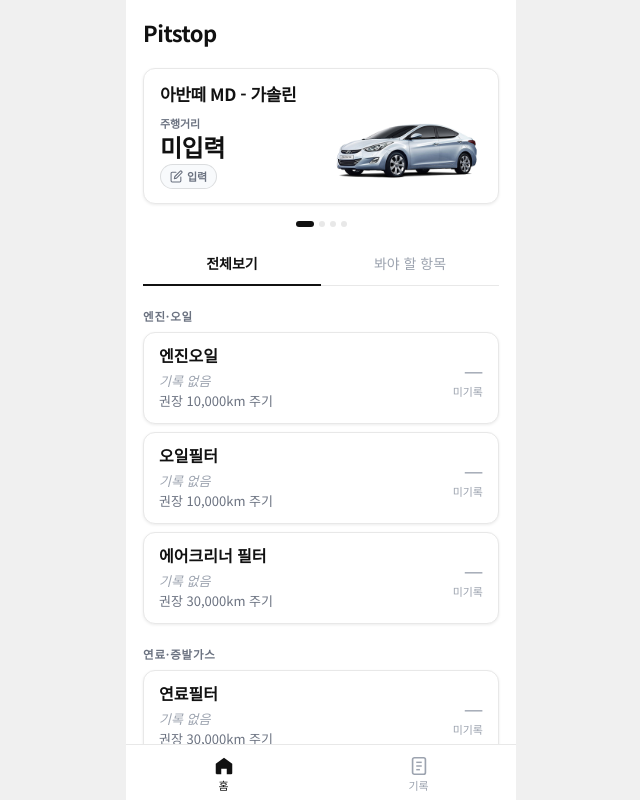
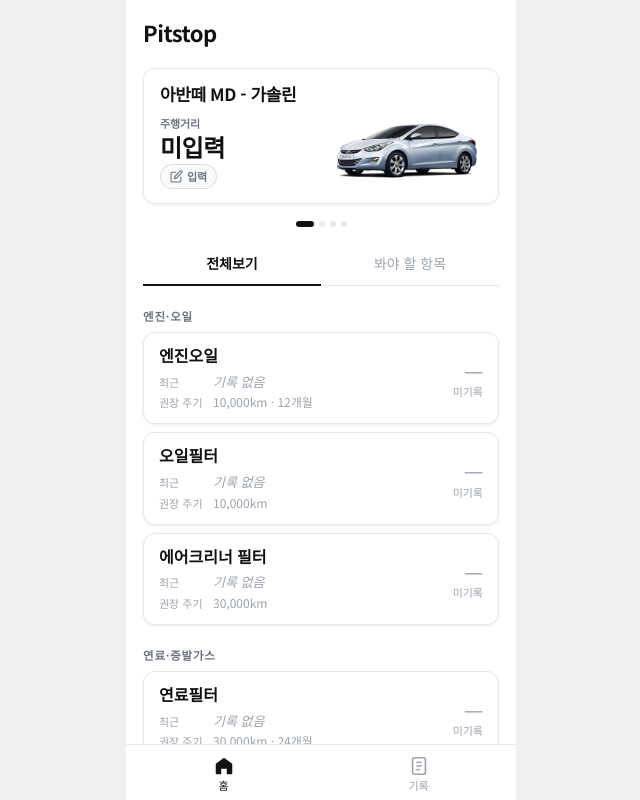
Before and after one commit to jchyng/pitstop-pwa, a Next.js app: page / in a window 1280 px wide. Shown: the top 800 px of the page, without its empty margins (319-959 px from the left). Built offline with nearby package versions, Linux system fonts and the light colour scheme.

Commit message:
feat(card): 소모품 카드 info row 개편 — 최근·다음·권장 주기 구조화
buildRecentValue·buildNextValue·buildIntervalValue로 분리,
최근/다음/권장 주기 라벨 행으로 표시 (km·날짜 통합)

Co-Authored-By: Claude Sonnet 4.6 <noreply@anthropic.com>

```diff
--- a/src/components/ConsumableCard.tsx
+++ b/src/components/ConsumableCard.tsx
@@ -31,15 +31,42 @@ function formatDate(iso: string): string {
   return `${y}.${m}.${day}`;
 }
 
-function buildNextKmText(item: ConsumableItem, lastKm: number | null): string {
-  if (item.interval_km === null) return '';
-  if (lastKm === null) return `권장 ${item.interval_km.toLocaleString()}km 주기`;
-  const next = lastKm + item.interval_km;
-  const max = lastKm + (item.max_km ?? item.interval_km);
+function addMonths(dateStr: string, months: number): string {
+  const d = new Date(dateStr);
+  d.setMonth(d.getMonth() + months);
+  return formatDate(d.toISOString());
+}
+
+function buildRecentValue(lastKm: number | null, lastDate: string | null): string | null {
+  if (lastKm === null && lastDate === null) return null;
+  const parts: string[] = [];
+  if (lastKm !== null) parts.push(`${lastKm.toLocaleString()}km`);
+  if (lastDate) parts.push(formatDate(lastDate));
+  return parts.join(' · ');
+}
+
+function buildNextValue(item: ConsumableItem, lastKm: number | null, lastDate: string | null): string | null {
+  const parts: string[] = [];
+  if (item.interval_km !== null && lastKm !== null) {
+    const nextKm = lastKm + item.interval_km;
     if (item.max_km && item.max_km !== item.interval_km) {
-    return `권장 ${next.toLocaleString()}km — 마지노선 ${max.toLocaleString()}km`;
+      const maxKm = lastKm + item.max_km;
+      parts.push(`${nextKm.toLocaleString()}km (마지노선 ${maxKm.toLocaleString()}km)`);
+    } else {
+      parts.push(`${nextKm.toLocaleString()}km`);
     }
-  return `권장 ${next.toLocaleString()}km`;
+  }
+  if (item.interval_months !== null && lastDate) {
+    parts.push(addMonths(lastDate, item.interval_months));
+  }
+  return parts.length > 0 ? parts.join(' · ') : null;
+}
+
+function buildIntervalValue(item: ConsumableItem): string | null {
+  const parts: string[] = [];
+  if (item.interval_km !== null) parts.push(`${item.interval_km.toLocaleString()}km`);
+  if (item.interval_months !== null) parts.push(`${item.interval_months}개월`);
+  return parts.length > 0 ? parts.join(' · ') : null;
 }
 
 function parseStatDisplay(displayText: string): { num: string; unit: string } {
@@ -48,7 +75,6 @@ function parseStatDisplay(displayText: string): { num: string; unit: string } {
 
   const spaceIdx = displayText.search(/\s/);
   if (spaceIdx === -1) {
-    // "N개월 남음" / "N개월 초과" — no leading space
     const m = displayText.match(/^(\d+)(개월.+)$/);
     if (m) return { num: m[1], unit: m[2] };
     return { num: displayText, unit: '' };
@@ -95,13 +121,15 @@ export default function ConsumableCard({
     ? 'var(--color-text-muted)'
     : 'var(--color-text-primary)';
 
-  const metaColor = isOverdue
+  const nextColor = isOverdue
     ? 'var(--color-overdue-sub)'
     : isUrgent
     ? 'var(--color-urgent-text)'
     : 'var(--color-text-secondary)';
 
-  const nextKmText = buildNextKmText(item, lastLoggedMileage);
+  const recentValue = buildRecentValue(lastLoggedMileage, lastLoggedDate);
+  const nextValue = buildNextValue(item, lastLoggedMileage, lastLoggedDate);
+  const intervalValue = buildIntervalValue(item);
 
   return (
     <li style={{ listStyle: 'none' }}>
@@ -131,7 +159,7 @@ export default function ConsumableCard({
         {/* Body */}
         <div style={{ flex: 1, minWidth: 0, padding: '12px 6px 12px 15px' }}>
           {/* Name row */}
-          <div style={{ display: 'flex', alignItems: 'center', gap: 5, marginBottom: 5, flexWrap: 'wrap', minWidth: 0 }}>
+          <div style={{ display: 'flex', alignItems: 'center', gap: 5, marginBottom: 6, flexWrap: 'wrap', minWidth: 0 }}>
             <p
               style={{
                 fontSize: 16,
@@ -196,46 +224,50 @@ export default function ConsumableCard({
             )}
           </div>
 
-          {/* Last service line */}
-          {lastLoggedDate ? (
-            <p style={{ fontSize: 13, color: 'var(--color-text-secondary)', lineHeight: 1.55 }}>
-              {lastLogType === 'inspect' ? '점검' : '교체'} {formatDate(lastLoggedDate)}
-              {lastLoggedMileage !== null ? ` · ${lastLoggedMileage.toLocaleString()}km` : ''}
-            </p>
-          ) : (
-            <p
+          {/* Info rows: 최근 / 다음 / 권장 주기 */}
+          <div style={{ display: 'flex', flexDirection: 'column', gap: 2 }}>
+            {/* 최근 */}
+            <div style={{ display: 'flex', alignItems: 'baseline', gap: 8 }}>
+              <span style={{ fontSize: 11, color: 'var(--color-text-muted)', flexShrink: 0, width: 46 }}>최근</span>
+              <span
                 style={{
                   fontSize: 13,
-                color: 'var(--color-text-muted)',
-                fontStyle: 'italic',
-                lineHeight: 1.55,
+                  lineHeight: 1.5,
+                  color: recentValue ? 'var(--color-text-secondary)' : 'var(--color-text-muted)',
+                  fontStyle: recentValue ? 'normal' : 'italic',
                 }}
               >
-              기록 없음
-            </p>
-          )}
+                {recentValue ?? '기록 없음'}
+              </span>
+            </div>
 
-          {/* Last replace line (inspect items only) */}
-          {isInspectItem && lastReplaceDate && (
-            <p style={{ fontSize: 12, color: 'var(--color-text-muted)', lineHeight: 1.5 }}>
-              마지막 교체 {formatDate(lastReplaceDate)}
-              {lastReplaceMileage != null ? ` · ${lastReplaceMileage.toLocaleString()}km` : ''}
-            </p>
-          )}
-
-          {/* Next service line */}
-          {nextKmText ? (
-            <p
+            {/* 다음 */}
+            {nextValue && (
+              <div style={{ display: 'flex', alignItems: 'baseline', gap: 8 }}>
+                <span style={{ fontSize: 11, color: 'var(--color-text-muted)', flexShrink: 0, width: 46 }}>다음</span>
+                <span
                   style={{
                     fontSize: 13,
-                color: metaColor,
-                lineHeight: 1.55,
+                    lineHeight: 1.5,
+                    color: nextColor,
                     fontWeight: (isOverdue || isUrgent) ? 500 : 400,
                   }}
                 >
-              {nextKmText}
-            </p>
-          ) : null}
+                  {nextValue}
+                </span>
+              </div>
+            )}
+
+            {/* 권장 주기 */}
+            {intervalValue && (
+              <div style={{ display: 'flex', alignItems: 'baseline', gap: 8 }}>
+                <span style={{ fontSize: 11, color: 'var(--color-text-muted)', flexShrink: 0, width: 46 }}>권장 주기</span>
+                <span style={{ fontSize: 12, lineHeight: 1.5, color: 'var(--color-text-muted)' }}>
+                  {intervalValue}
+                </span>
+              </div>
+            )}
+          </div>
         </div>
 
         {/* Stat */}
```
Lines whose indentation alone changed are shown as unchanged.
